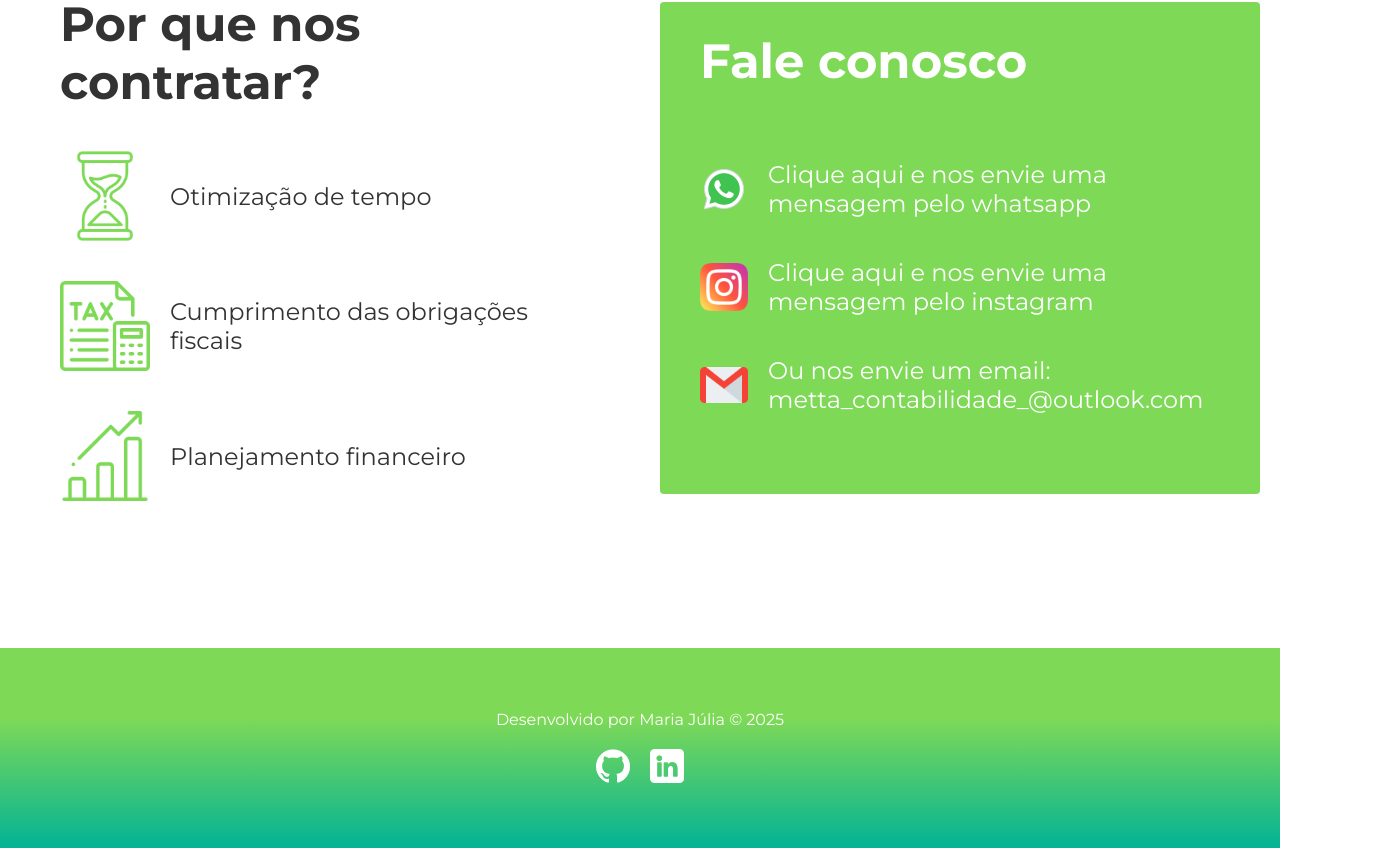
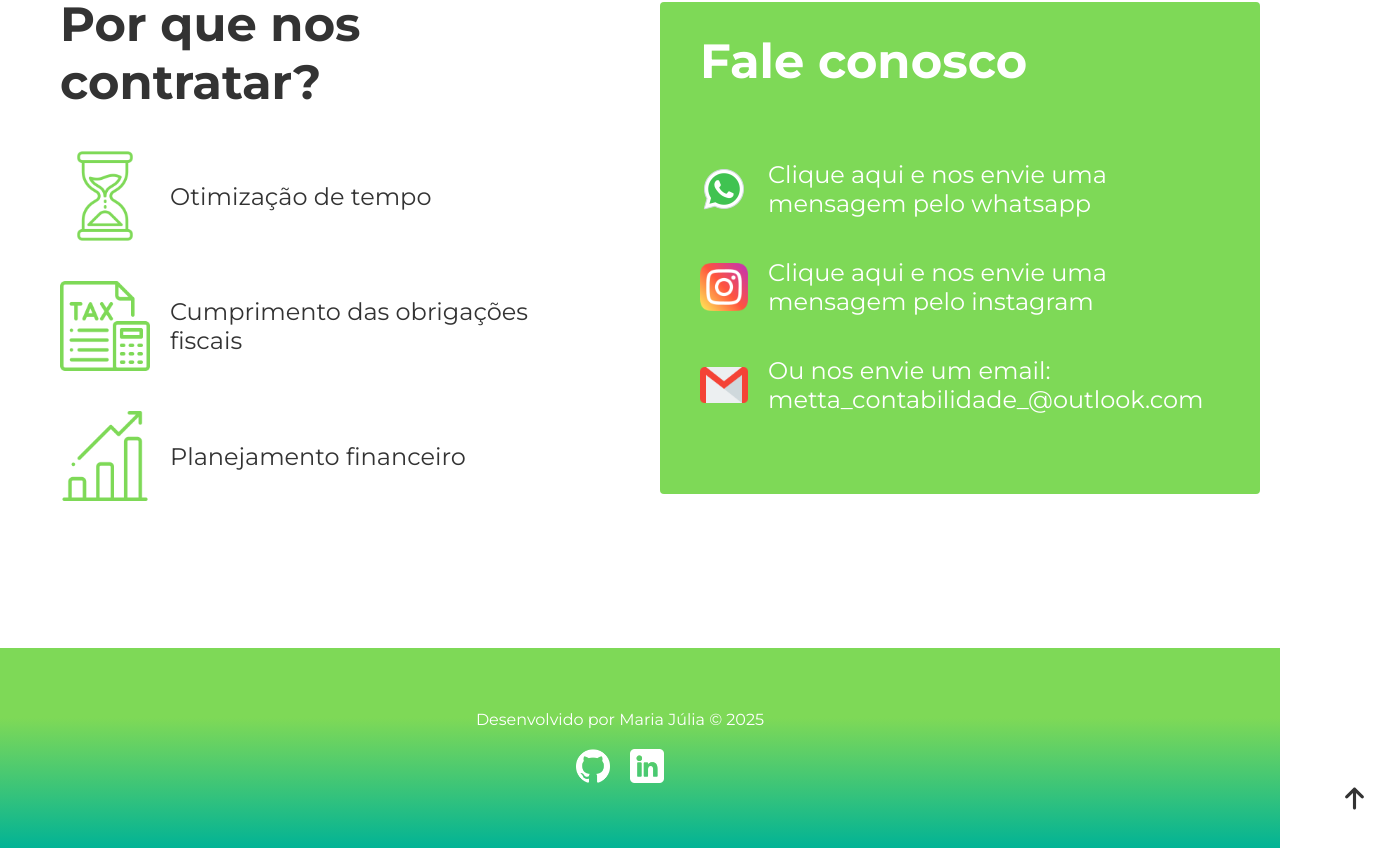
Before and after one commit to MariaJuliaAS/mettaContabilidade, a React (Vite) app: page / in a window 1280 px wide. Shown: the part 3352-4200 px from the top of the page, 1374 px wide, since content can reach past the window. Built offline with nearby package versions, Linux system fonts and the light colour scheme.

Commit message:
Adicionando botão de voltar ao topo no footer e sua responsividade

```diff
--- a/src/components/footer/index.tsx
+++ b/src/components/footer/index.tsx
@@ -1,6 +1,7 @@
 import styles from '../../styles/footer.module.css';
 import githubLog from '../../assets/github-logo.png';
 import linkedinLogo from '../../assets/linkedin.png';
+import { FaArrowUp } from "react-icons/fa6";
 
 export function Footer() {
     return (
@@ -14,6 +15,8 @@ export function Footer() {
                 </div>
 
             </div>
+
+            <a className={styles.btnBackToTop} href="#firstScreen"><FaArrowUp size={25} color='#333' /></a>
         </footer>
     )
 }
--- a/src/styles/footer.module.css
+++ b/src/styles/footer.module.css
@@ -24,3 +24,28 @@
     width: 34px;
     height: 34px;
 }
+
+.btnBackToTop{
+    background-color: var(--white);
+    border-radius: 50px;
+    width: 40px;
+    height: 40px;
+    display: flex;
+    justify-content: center;
+    align-items: center;
+    position: relative;
+    left: 770px;
+    top: 60px;
+    transition: 0.3s all ease-in-out;
+}
+
+.btnBackToTop:hover{
+    transform: scale(1.1);
+}
+
+@media (max-width: 1550px){
+    .btnBackToTop{
+        left: 570px;
+        top: 50px;
+    }
+}
```
